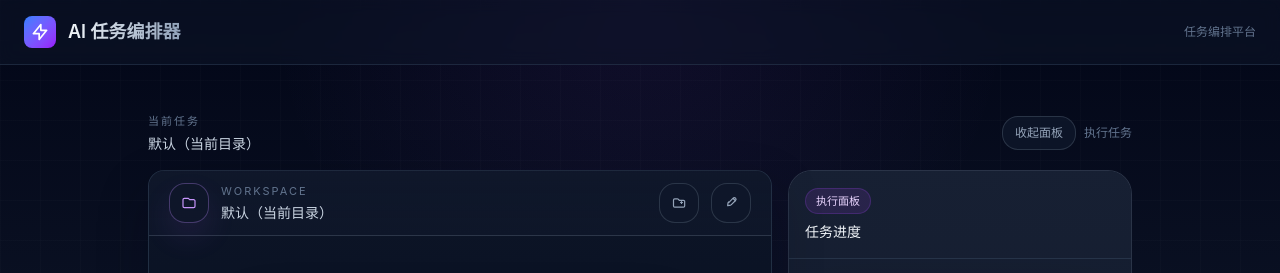
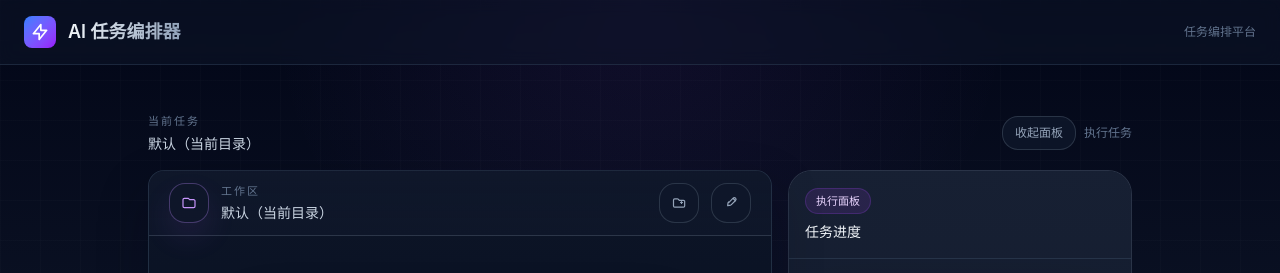
Before and after one commit to Hellco3/Ai-Manager-for-codex-and-claude, a React (Vite) app in the folder web/: page / in a window 1280 px wide. Shown: the top 273 px of the page. Built offline with nearby package versions, Linux system fonts and the light colour scheme.

Commit message:
fix: final WorkspaceSelector UI alignment with new design system

```diff
--- a/web/src/components/chat/WorkspaceSelector.tsx
+++ b/web/src/components/chat/WorkspaceSelector.tsx
@@ -1,5 +1,5 @@
 import React, { useState, useCallback, useEffect } from 'react';
-import { t } from '../../i18n.js';
+import { langName, t } from '../../i18n.js';
 
 interface WorkspaceSelectorProps {
   workspaceDir: string | null;
@@ -8,6 +8,7 @@ interface WorkspaceSelectorProps {
 }
 
 export default function WorkspaceSelector({ workspaceDir, onUpdate, disabled }: WorkspaceSelectorProps) {
+  const isZh = langName === 'zh';
   const [editing, setEditing] = useState(false);
   const [value, setValue] = useState(workspaceDir ?? '');
   const [valid, setValid] = useState<boolean | null>(null);
@@ -111,7 +112,7 @@ export default function WorkspaceSelector({ workspaceDir, onUpdate, disabled }:
       ) : (
         <div className="flex min-w-0 flex-1 items-center gap-3">
           <div className="min-w-0 flex-1">
-            <div className="text-[11px] uppercase tracking-[0.18em] text-slate-500">Workspace</div>
+            <div className="text-[11px] uppercase tracking-[0.18em] text-slate-500">{isZh ? '工作区' : 'Workspace'}</div>
             <span className="mt-1 block truncate text-sm text-slate-300" title={workspaceDir ?? ''}>
               {workspaceDir ?? t.workspace.default}
             </span>
```
